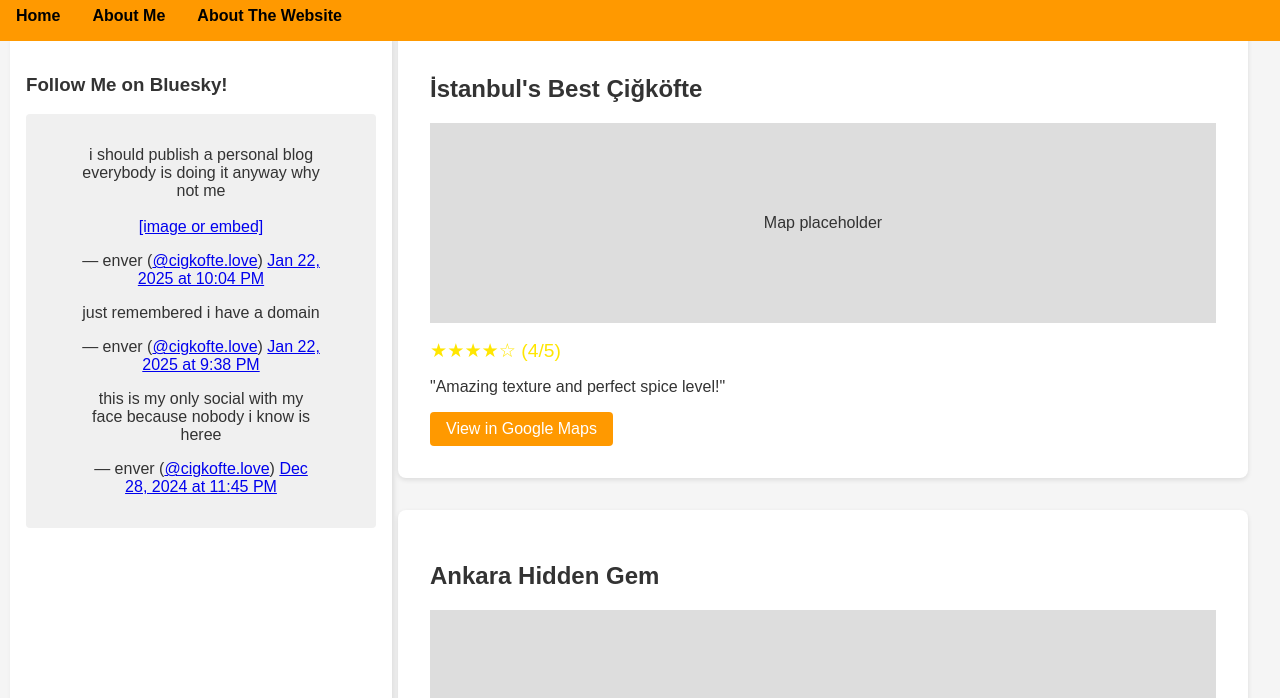
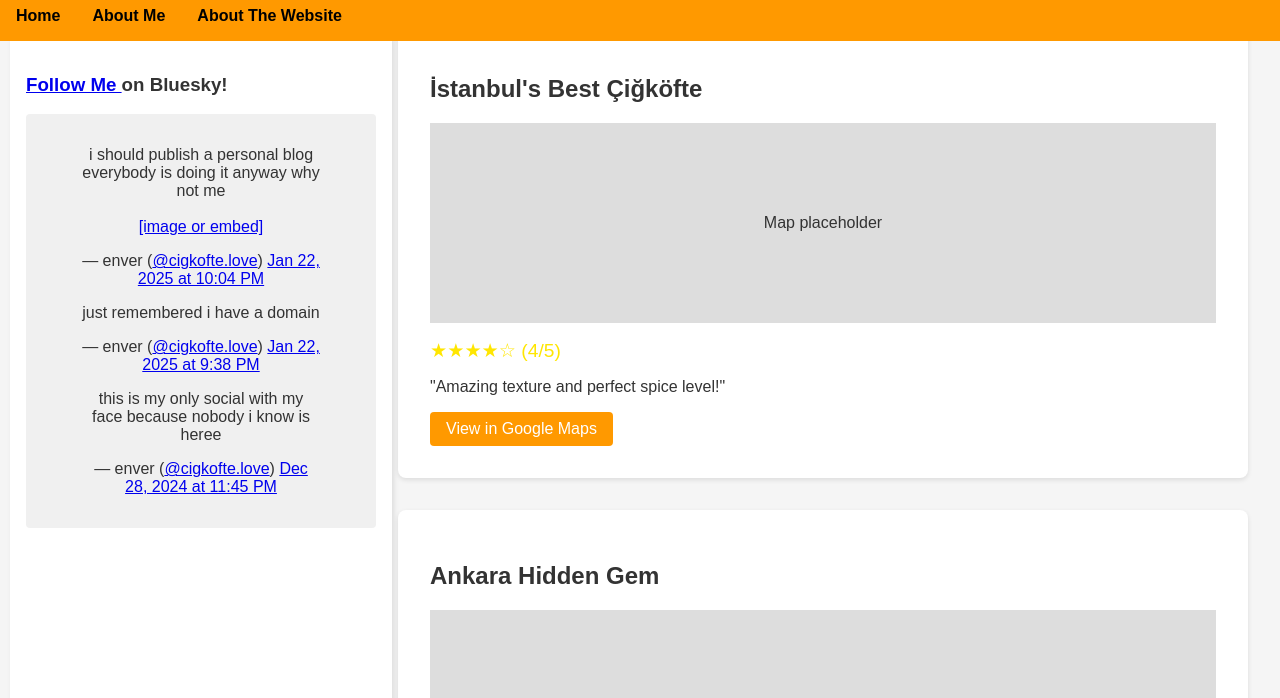
Before and after one commit to hydn0phora/hydn0phora.github.io, a plain HTML site: page index.html in a window 1280 px wide. Shown: the part 89-787 px from the top of the page. Drawn offline with Linux system fonts and the light colour scheme; a script that the page names is missing.

Commit message:
modified:   about.html 	modified:   aboutweb.html 	modified:   index.html

```diff
--- a/index.html
+++ b/index.html
@@ -27,7 +27,9 @@
 
     <aside class="sidebar">
         <div class="bluesky-widget">
-            <h3>Follow Me on Bluesky!</h3>
+            <h3><a href="https://bsky.app/profile/cigkofte.love" target="_blank" rel="noopener noreferrer">
+                Follow Me
+            </a> on Bluesky!</h3>
             <div class="social-embed">
                 <blockquote class="bluesky-embed" data-bluesky-uri="at://did:plc:m3saqgxn2jch5p3zvpop3vgo/app.bsky.feed.post/3lge2nyzsfk2t" data-bluesky-cid="bafyreieh372xoqzbdnju2s5y67w45wlneehis2xlwausxqjrqbhvmjxl2y"><p lang="en">i should publish a personal blog
                     everybody is doing it anyway
```
Also changed, not shown: about.html (+3 -1 lines), aboutweb.html (+3 -1 lines).
